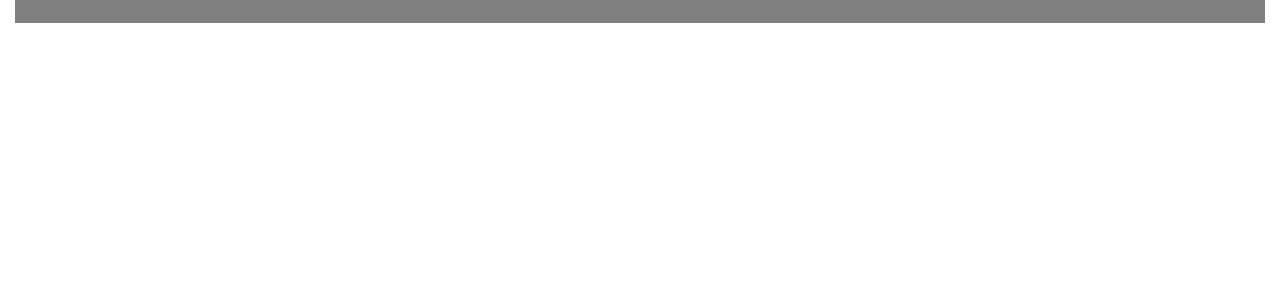
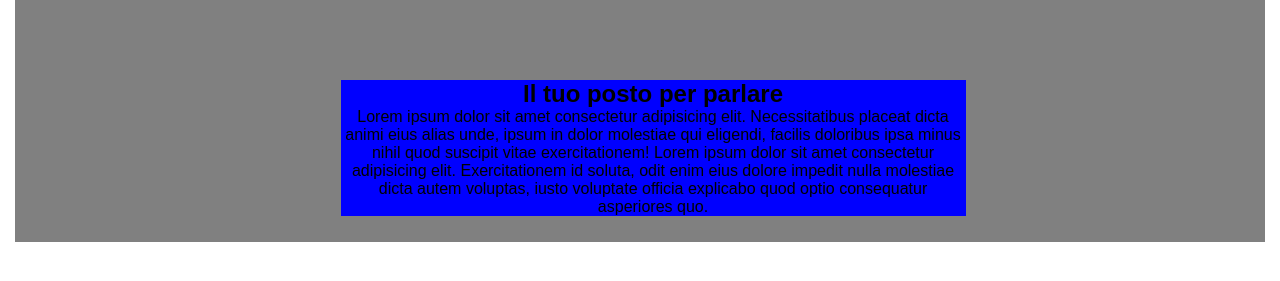
Before and after one commit to AlessandroVano/htmlcss-discord, a plain HTML site: page index.html in a window 1280 px wide. Shown: the part 95-376 px from the top of the page. Drawn offline with Linux system fonts and the light colour scheme.

Commit message:
first draft main section

```diff
--- a/css/main.css
+++ b/css/main.css
@@ -16,41 +16,52 @@
     background: gray;
     margin: 2% auto;
     padding:26px;
+
 }
-/* UTILITY BOTTOM */
+
+/* BOTTOM */
 button{
     padding: 10px 10px;
     font-size: 14px;
     border-radius: 50px;
 }
 
-/* header section */
-
+/* HEADER SECTION */
 header{
     text-align: center;
-
 }
-/* LOGO */
+/* logo */
 .logo-discord{
      vertical-align: middle;
-
 }
-/* SEZIONE NAV */
+/* sezione nav */
 .main-menù {
     display: inline-block;
     list-style: none;
     margin-left: 250px;
     margin-right: 250px;
-
-
 }
 .main-menù ul li  {
     display: inline-block;
     padding: 0 13px;
-
     color: white;
 }
 a {
     color: white;
     text-decoration: none;
 }
+
+/* MAIN SECTION */
+.container-2{
+    width: 625px;
+    background: blue;
+    margin-top: 7%;
+    margin-left: 25%;
+    padding: 0%;
+}
+
+/* section text */
+.text {
+    text-align: center;
+
+}
--- a/index.html
+++ b/index.html
@@ -23,9 +23,15 @@
          </nav>
          <button>Accedi</button>
         </header>
+        <main>
+            <div class="container-2">
+                <section class="text">
+                    <h1>Il tuo posto per parlare</h1>
+                    <p>Lorem ipsum dolor sit amet consectetur adipisicing elit. Necessitatibus placeat dicta animi eius alias unde, ipsum in dolor molestiae qui eligendi, facilis doloribus ipsa minus nihil quod suscipit vitae exercitationem! Lorem ipsum dolor sit amet consectetur adipisicing elit. Exercitationem id soluta, odit enim eius dolore impedit nulla molestiae dicta autem voluptas, iusto voluptate officia explicabo quod optio consequatur asperiores quo.   </p>
+                   </section>
+            </div>
 
+        </main>
     </div>
-
-
 </body>
 </html>
```
